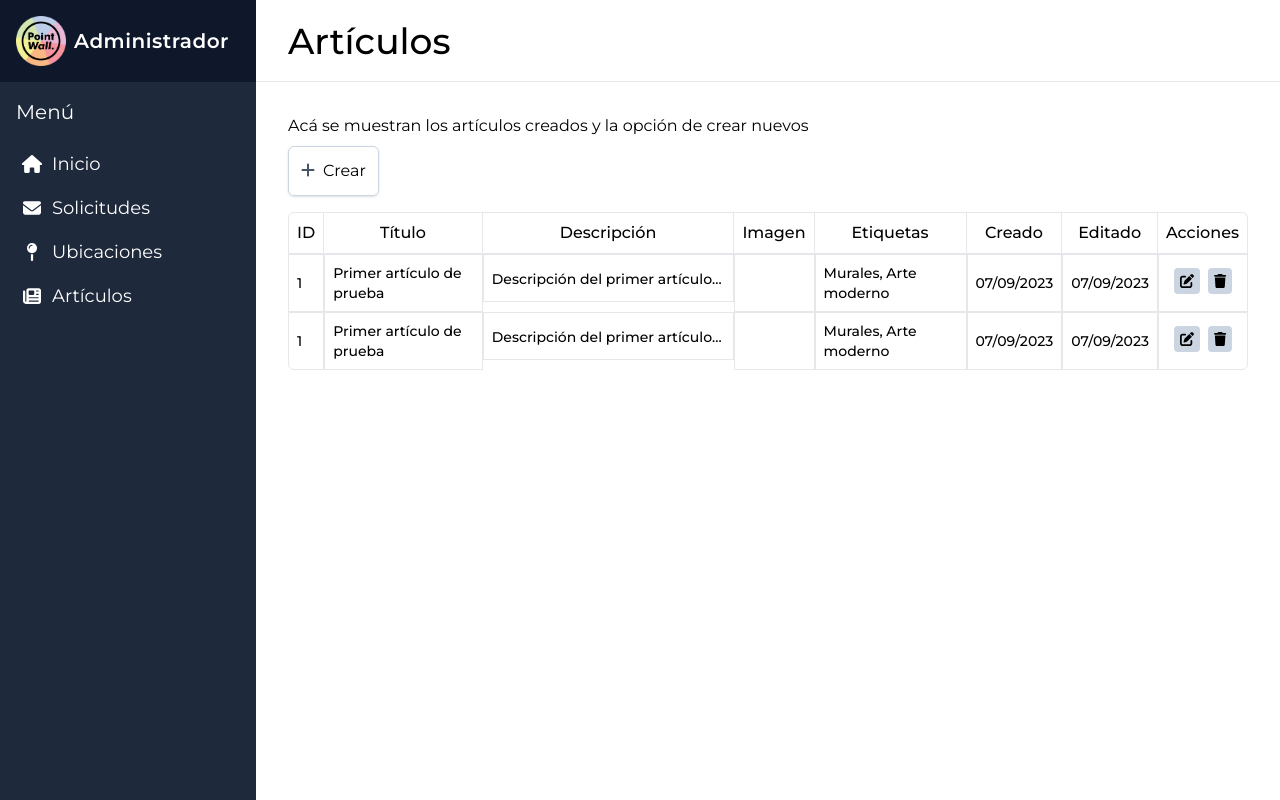
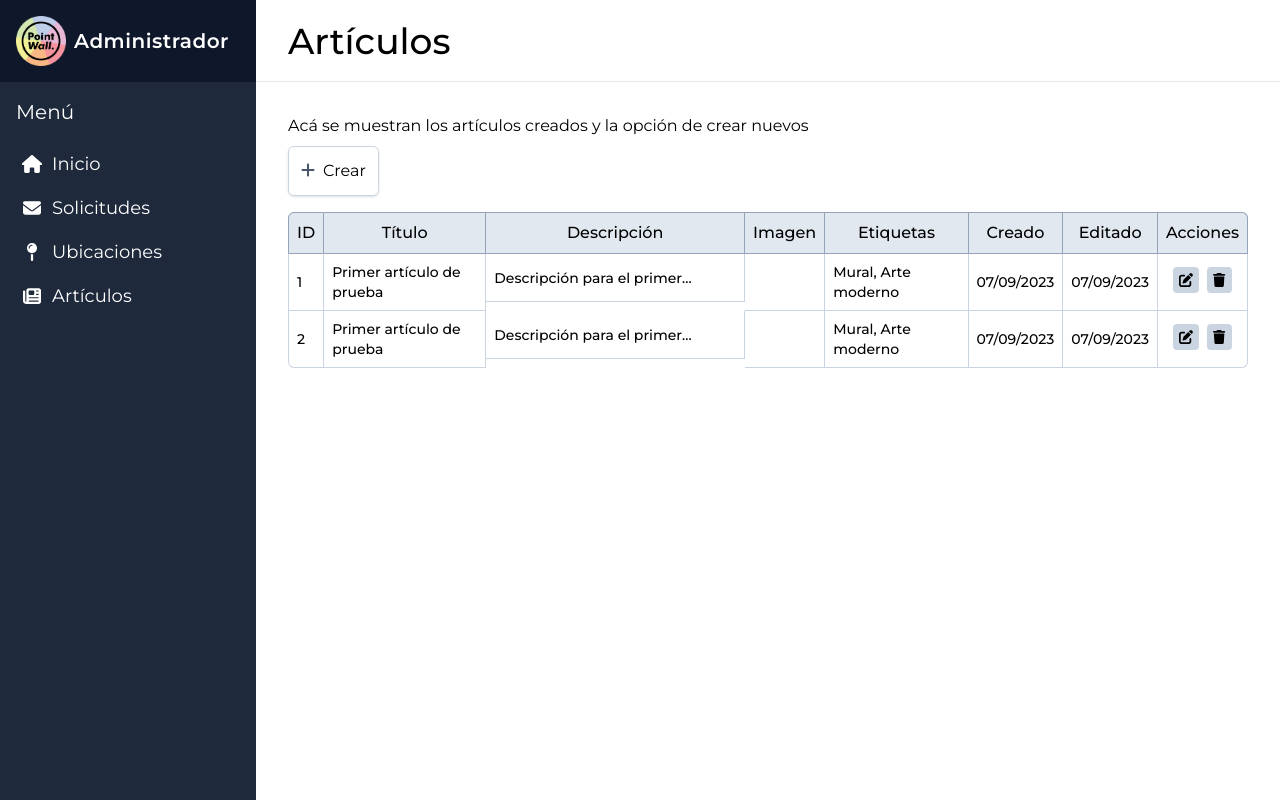
Before and after one commit to PointWall/pointwall, a Next.js app: page /admin/dashboard/articulos in a window 1280 px wide. Built offline with nearby package versions, Linux system fonts and the light colour scheme; what tailwindcss-animated would draw is missing.

Commit message:
⚒ Work on articles table

```diff
--- a/pages/admin/dashboard/articulos/crear.tsx
+++ b/pages/admin/dashboard/articulos/crear.tsx
@@ -23,16 +23,28 @@ export default function Page (): JSX.Element {
       </Link>
       <h1 className='my-4'>Nuevo Artículo</h1>
       <form>
-        <label className='block my-4'>
-          <span>Título</span>
-          <input type='text' name='title' className='block p-2 border border-slate-300 rounded' />
-        </label>
-        <label className='block my-4'>
-          <span>Contenido</span>
+        <div className='my-4'>
+          <label htmlFor='title' className='text-xl'>Título</label>
+          <input type='text' name='title' id='title' className='block w-1/3 p-2 border border-slate-300 rounded' />
+        </div>
+        <div className='my-4'>
+          <label htmlFor='description' className='text-xl'>Descripción</label>
+          <textarea name='description' id='description' className='block w-1/3 p-2 border border-slate-300 rounded' />
+        </div>
+        <div className='my-4'>
+          <label htmlFor='image' className='text-xl'>Imagen</label>
+          <input type='file' accept='image/*' id='image' name='image' className='block p-2 border border-slate-300 rounded' />
+        </div>
+        <div className='my-4'>
+          <span className='text-xl'>Contenido</span>
           <div className='md:w-2/3'>
             {ReactQuill !== undefined ? <ReactQuill theme='snow' value={value} onChange={setValue} /> : <p>Cargando editor...</p>}
           </div>
-        </label>
+        </div>
+        <div className='my-4'>
+          <label htmlFor='active' className='text-xl'>Activo</label>
+          <input type='checkbox' name='active' id='active' className='block w-5 h-5 accent-slate-700' />
+        </div>
         <button onClick={handleClick} className='w-fit block p-3 mt-2 border space-x-2 border-slate-300 shadow hover:shadow-md rounded-md transition-all active:bg-slate-100'>
           Crear
         </button>
--- a/pages/admin/dashboard/articulos/index.tsx
+++ b/pages/admin/dashboard/articulos/index.tsx
@@ -3,48 +3,57 @@ import { FontAwesomeIcon } from '@fortawesome/react-fontawesome'
 import AdminLayout from '@/components/AdminLayout'
 import Link from 'next/link'
 
+const TEST_DATA = [
+  {
+    id: 1,
+    title: 'Primer artículo de prueba',
+    description: 'Descripción para el primer artículo de PointWall',
+    image: null,
+    tags: ['Mural', 'Arte moderno'],
+    createdAt: '07/09/2023',
+    updatedAt: '07/09/2023'
+  },
+  {
+    id: 2,
+    title: 'Primer artículo de prueba',
+    description: 'Descripción para el primer artículo de PointWall',
+    image: null,
+    tags: ['Mural', 'Arte moderno'],
+    createdAt: '07/09/2023',
+    updatedAt: '07/09/2023'
+  }
+]
+
 function ArticlesTable (): JSX.Element {
   return (
     <table className='mt-4 border-separate border-spacing-0'>
       <thead>
-        <tr>
-          <th className='border rounded-tl-md p-2 font-medium'>ID</th>
-          <th className='border border-l-0 p-2 font-medium'>Título</th>
-          <th className='border border-l-0 p-2 font-medium'>Descripción</th>
-          <th className='border border-l-0 p-2 font-medium'>Imagen</th>
-          <th className='border border-l-0 p-2 font-medium'>Etiquetas</th>
-          <th className='border border-l-0 p-2 font-medium'>Creado</th>
-          <th className='border border-l-0 p-2 font-medium'>Editado</th>
-          <th className='border border-l-0 rounded-tr-md p-2 font-medium'>Acciones</th>
+        <tr className='bg-slate-200'>
+          <th className='border border-slate-400 rounded-tl-md p-2 font-medium'>ID</th>
+          <th className='border border-slate-400 border-l-0 p-2 font-medium'>Título</th>
+          <th className='border border-slate-400 border-l-0 p-2 font-medium'>Descripción</th>
+          <th className='border border-slate-400 border-l-0 p-2 font-medium'>Imagen</th>
+          <th className='border border-slate-400 border-l-0 p-2 font-medium'>Etiquetas</th>
+          <th className='border border-slate-400 border-l-0 p-2 font-medium'>Creado</th>
+          <th className='border border-slate-400 border-l-0 p-2 font-medium'>Editado</th>
+          <th className='border border-slate-400 border-l-0 rounded-tr-md p-2 font-medium'>Acciones</th>
         </tr>
       </thead>
       <tbody>
-        <tr className='group h-12 cursor-default hover:bg-slate-100'>
-          <td className='border p-2 font-medium text-sm group-last:rounded-bl-md'>1</td>
-          <td className='border p-2 font-medium text-sm'>Primer artículo de prueba</td>
-          <td className='border p-2 font-medium text-sm max-w-xs line-clamp-1 h-12 leading-8'>Descripción del primer artículo de prueba asf asfd asfafasf asf </td>
-          <td className='border p-2 font-medium text-sm' />
-          <td className='border p-2 font-medium text-sm'>Murales, Arte moderno</td>
-          <td className='border p-2 font-medium text-sm'>07/09/2023</td>
-          <td className='border p-2 font-medium text-sm'>07/09/2023</td>
-          <td className='border p-2 font-medium text-sm text-center space-x-2 group-last:rounded-br-md'>
-            <FontAwesomeIcon icon={faEdit} className='bg-slate-300 p-1.5 rounded hover:bg-slate-400' />
-            <FontAwesomeIcon icon={faTrash} className='bg-slate-300 p-1.5 rounded hover:bg-slate-400' />
-          </td>
-        </tr>
-        <tr className='group h-12 cursor-default hover:bg-slate-100'>
-          <td className='border p-2 font-medium text-sm group-last:rounded-bl-md'>1</td>
-          <td className='border p-2 font-medium text-sm'>Primer artículo de prueba</td>
-          <td className='border p-2 font-medium text-sm max-w-xs line-clamp-1 h-12 leading-8'>Descripción del primer artículo de prueba asf asfd asfafasf asf </td>
-          <td className='border p-2 font-medium text-sm' />
-          <td className='border p-2 font-medium text-sm'>Murales, Arte moderno</td>
-          <td className='border p-2 font-medium text-sm'>07/09/2023</td>
-          <td className='border p-2 font-medium text-sm'>07/09/2023</td>
-          <td className='border p-2 font-medium text-sm text-center space-x-2 group-last:rounded-br-md'>
-            <FontAwesomeIcon icon={faEdit} className='bg-slate-300 p-1.5 rounded hover:bg-slate-400' />
-            <FontAwesomeIcon icon={faTrash} className='bg-slate-300 p-1.5 rounded hover:bg-slate-400' />
-          </td>
-        </tr>
+        {TEST_DATA.map((row) => (
+          <tr key={row.id} className='group h-12 cursor-default hover:bg-slate-100'>
+            <td className='border border-slate-300 border-t-0 p-2 font-medium text-sm group-last:rounded-bl-md'>{row.id}</td>
+            <td className='border border-slate-300 border-t-0 border-l-0 p-2 font-medium text-sm'>{row.title}</td>
+            <td className='border border-slate-300 border-t-0 border-l-0 p-2 font-medium text-sm max-w-xs line-clamp-1 h-12 leading-8'>{row.description}</td>
+            <td className='border border-slate-300 border-t-0 border-l-0 p-2 font-medium text-sm'>{row.image}</td>
+            <td className='border border-slate-300 border-t-0 border-l-0 p-2 font-medium text-sm'>{row.tags.join(', ')}</td>
+            <td className='border border-slate-300 border-t-0 border-l-0 p-2 font-medium text-sm'>{row.createdAt}</td>
+            <td className='border border-slate-300 border-t-0 border-l-0 p-2 font-medium text-sm'>{row.updatedAt}</td>
+            <td className='border border-slate-300 border-t-0 border-l-0 p-2 font-medium text-sm text-center space-x-2 group-last:rounded-br-md'>
+              <FontAwesomeIcon icon={faEdit} className='bg-slate-300 p-1.5 rounded hover:bg-slate-400' />
+              <FontAwesomeIcon icon={faTrash} className='bg-slate-300 p-1.5 rounded hover:bg-slate-400' />
+            </td>
+          </tr>))}
       </tbody>
     </table>
   )
```
